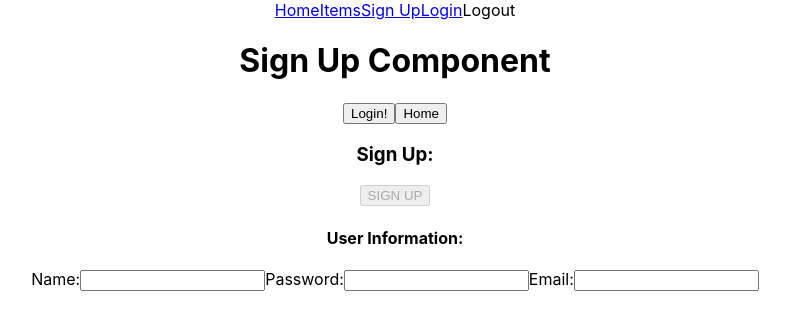
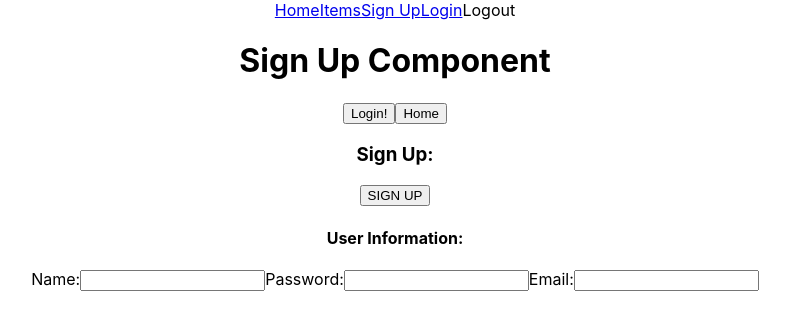
Before and after one commit to Build-Week-African-Marketplace-02/front-end, a React (Create React App) app in the folder african-marketplace/: page /signup in a window 1280 px wide. Shown: the top 330 px of the page, without its empty margins (245-1035 px from the left). Built offline with nearby package versions, Linux system fonts and the light colour scheme.

Commit message:
removed validation for signup button for now

```diff
--- a/african-marketplace/src/components/Signup.js
+++ b/african-marketplace/src/components/Signup.js
@@ -17,7 +17,7 @@ const initialFormErrors = {
 };
 
 const initialUsers = [];
-const initialDisabled = true;
+const initialDisabled = false;
 
 export default function Signup() {
   const [users, setUsers] = useState(initialUsers);
@@ -55,7 +55,10 @@ export default function Signup() {
   const postNewUser = newUser => {
     //eventual POST request using axios will go here
     axios
-      .post("https://african-marketplace-44.herokuapp.com/auth/api/login", newUser)
+      .post(
+        "https://african-marketplace-44.herokuapp.com/auth/api/login",
+        newUser
+      )
       .then(res => {
         setUsers([newUser, ...users]);
       })
@@ -64,7 +67,7 @@ export default function Signup() {
       })
       .finally(() => {
         setFormValues(initialFormValues);
-      })
+      });
   };
   //Sign up button submit
   const signUpSubmit = () => {
@@ -76,9 +79,9 @@ export default function Signup() {
     postNewUser(newUser);
   };
   //side effects
-  useEffect(() => {
-    SignupSchema.isValid(formValues).then(valid => setDisabled(!valid));
-  }, [formValues]);
+  // useEffect(() => {
+  //   SignupSchema.isValid(formValues).then(valid => setDisabled(!valid));
+  // }, [formValues]);
   const onSubmit = e => {
     e.preventDefault();
     signUpSubmit();
```
